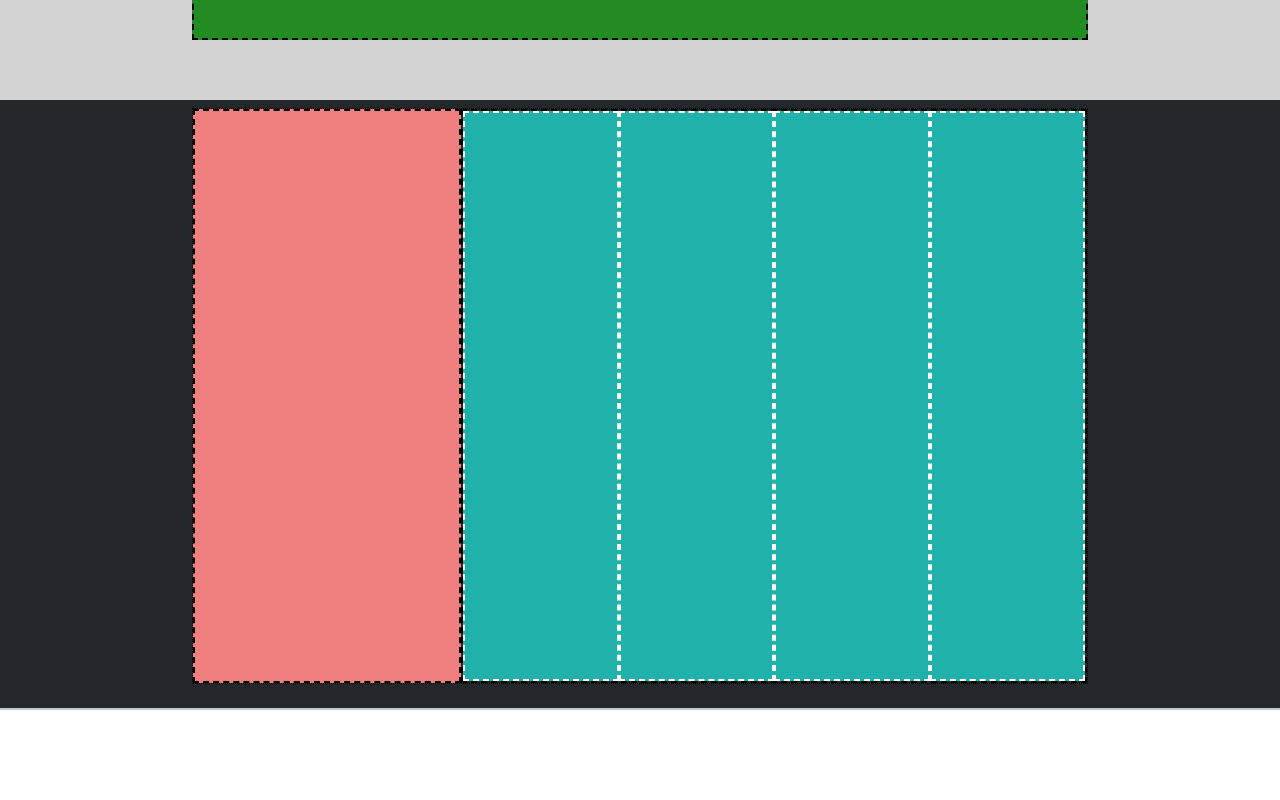
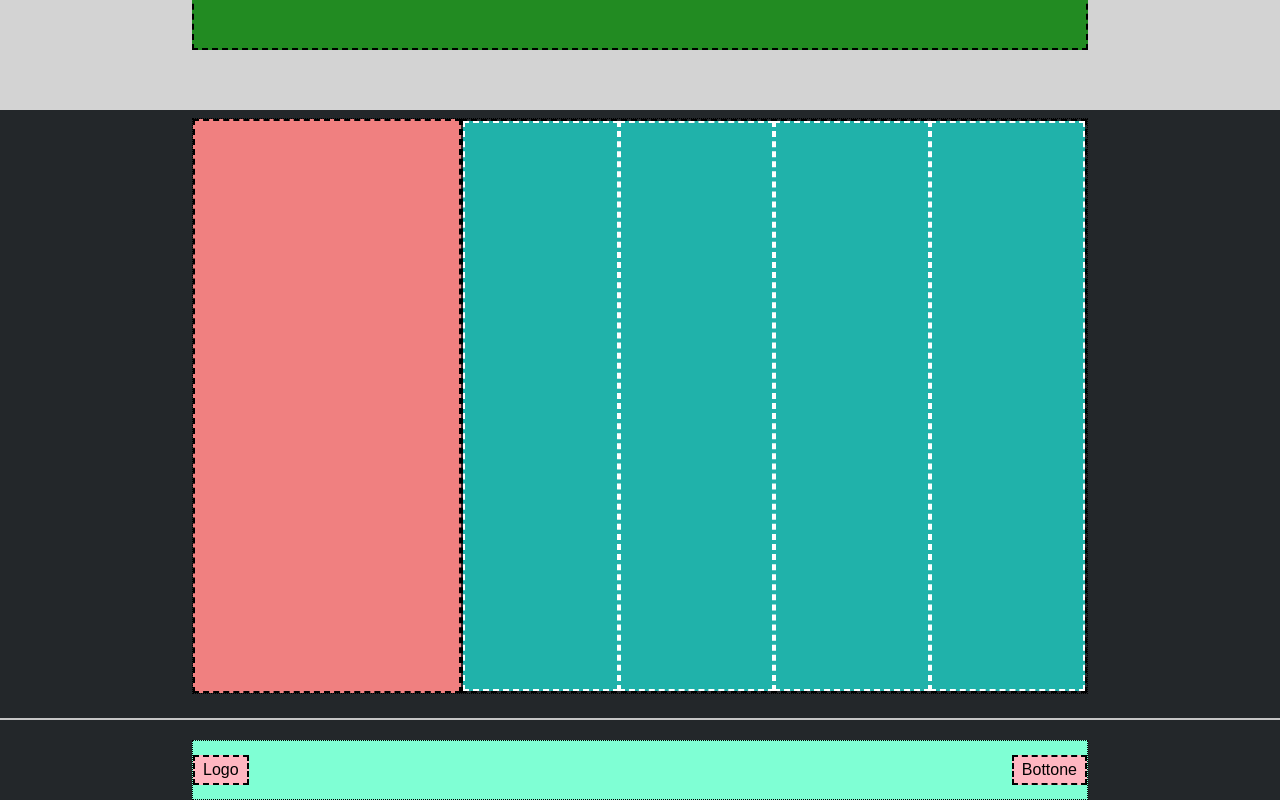
Before and after one commit to SerenaMalusa/htmlcss-struttura-discord, a plain HTML site: page index.html in a window 1280 px wide. Shown: the part 2970-3770 px from the top of the page. Before the commit the page ends 3680 px from the top, so only its background shows below. Drawn offline with Linux system fonts and the light colour scheme.

Commit message:
added style to footer's bottom section

```diff
--- a/css/style.css
+++ b/css/style.css
@@ -35,7 +35,7 @@ img {
 
 /* HEADER */
 header {
-    height: 70px;
+    height: 80px;
 
     /* debug */
     background: #add8e6;
@@ -151,6 +151,7 @@ footer {
     background: #23272a;
 }
 
+/* sezione principale del footer */
 #footer-top {
     height: 610px;
     border-bottom: 2px solid #c6c6c6;
@@ -175,3 +176,25 @@ footer .footer-bars {
     /* debug */
     background: #20b2aa;
 }
+
+/* sezione secondaria del footer */
+#footer-bottom {
+    height: 80px;
+    padding-top: 20px;
+}
+
+#footer-bottom .wrapper {
+    justify-content: space-between;
+    align-items: center;
+
+    /* debug */
+    background: #7fffd4;
+}
+
+#footer-bottom .footer-item {
+    padding: 4px 8px;
+
+    /* debug */
+    background: #ffb6c1;
+
+}
--- a/index.html
+++ b/index.html
@@ -58,7 +58,7 @@
         <div class="container">
           <!-- wrapper per flexbox-->
           <div class="wrapper">
-            <!-- contenuto -->
+            <!-- flex items -->
             <div class="section-cnt section-img"></div>
             <div class="section-cnt section-txt"></div>
           </div>
@@ -71,7 +71,7 @@
         <div class="container">
           <!-- wrapper per flexbox-->
           <div class="wrapper">
-            <!-- contenuto -->
+            <!-- flex items -->
             <div class="section-cnt section-img"></div>
             <div class="section-cnt section-txt"></div>
           </div>
@@ -84,7 +84,7 @@
         <div class="container">
           <!-- wrapper per flexbox-->
           <div class="wrapper">
-            <!-- contenuto -->
+            <!-- flex items -->
             <div class="section-cnt section-img"></div>
             <div class="section-cnt section-txt"></div>
           </div>
@@ -111,11 +111,11 @@
         <div class="container">
           <!-- wrapper per flexbox-->
           <div class="wrapper">
-            <!-- contenuto -->
+            <!-- flex items -->
             <div class="footer-info"></div>
             <!-- wrapper annidato per flexbox-->
             <div class="wrapper footer-bars">
-              <!-- contenuto annidato-->
+              <!-- flex items annidati-->
               <nav class="footer-nav"></nav>
               <nav class="footer-nav"></nav>
               <nav class="footer-nav"></nav>
@@ -125,6 +125,19 @@
         </div>
       </section>
 
+      <!-- sezione secondaria del footer -->
+      <section id="footer-bottom" class="footer-section">
+        <!-- container per dimensioni e centratura elementi -->
+        <div class="container">
+          <!-- wrapper per flexbox-->
+          <div class="wrapper">
+            <!-- flex items -->
+            <div class="footer-item footer-logo">Logo</div>
+            <div class="footer-item footer-btn">Bottone</div>
+          </div>
+        </div>
+      </section>
+
     </footer>
   </body>
 </html>
```
